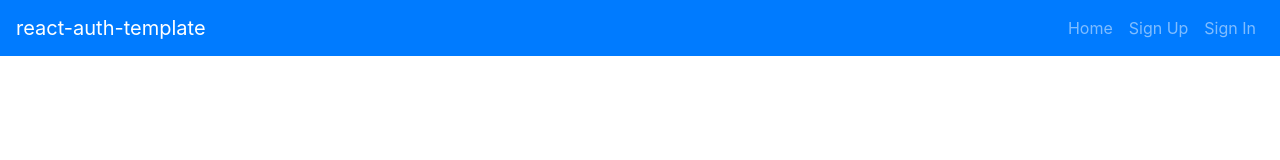
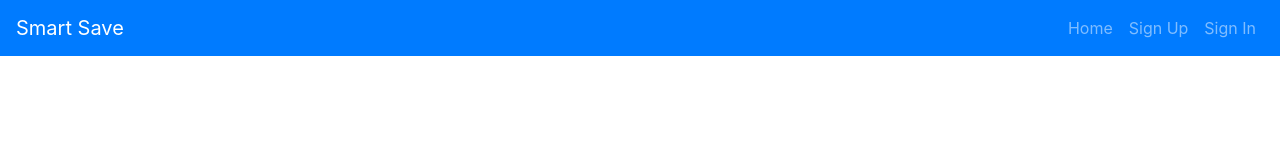
Before and after one commit to Tristan-Tompkins/save-smart-client, a React app: page / in a window 1280 px wide. Shown: the top 160 px of the page. Built offline with nearby package versions, Linux system fonts and the light colour scheme.

Commit message:
Added Expenses to Header

```diff
--- a/src/components/Header/Header.js
+++ b/src/components/Header/Header.js
@@ -6,6 +6,7 @@ const authenticatedOptions = (
   <Fragment>
     <Nav.Link href="#change-password">Change Password</Nav.Link>
     <Nav.Link href="#sign-out">Sign Out</Nav.Link>
+    <Nav.Link href="#expenses">Expenses</Nav.Link>
   </Fragment>
 )
 
@@ -25,7 +26,7 @@ const alwaysOptions = (
 const Header = ({ user }) => (
   <Navbar bg="primary" variant="dark" expand="md">
     <Navbar.Brand href="#">
-      react-auth-template
+      Smart Save
     </Navbar.Brand>
     <Navbar.Toggle aria-controls="basic-navbar-nav" />
     <Navbar.Collapse id="basic-navbar-nav">
```
